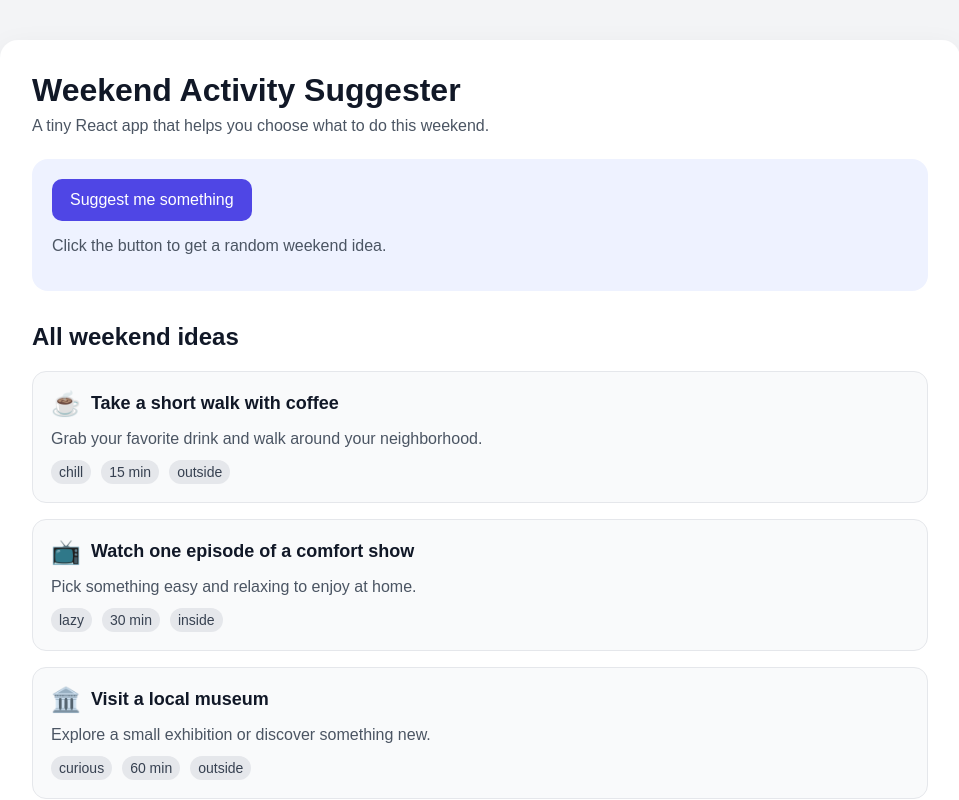
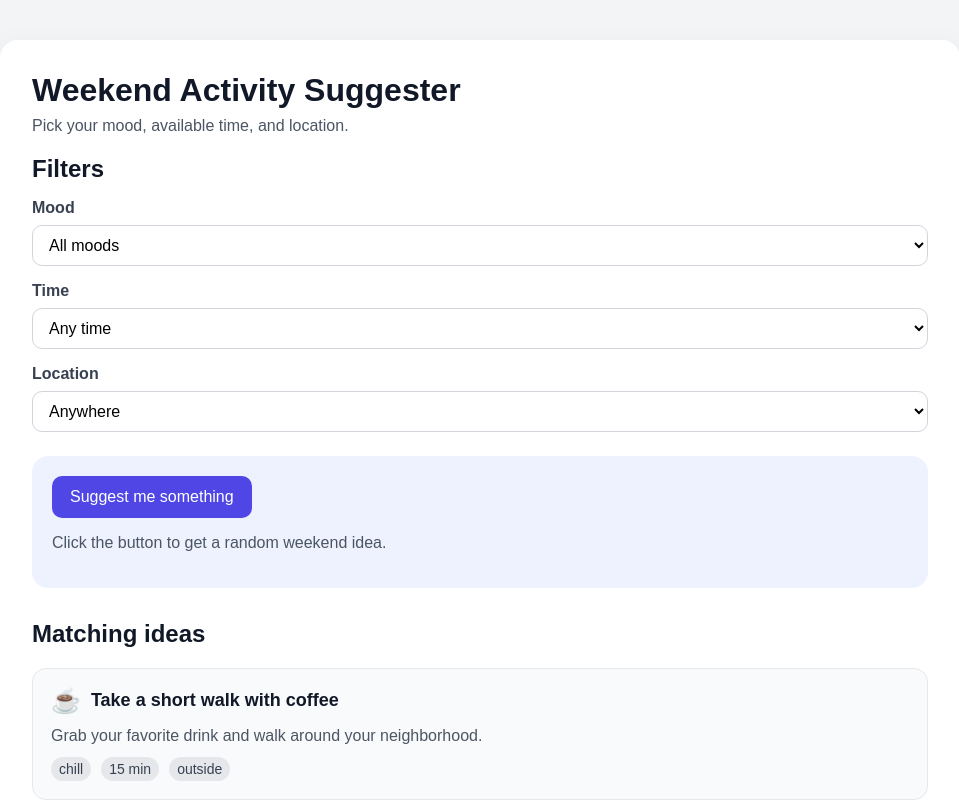
Before and after one commit to chiffa-fox/ReactWorkshop-WeekendActivitySuggester, a React (Vite) app: page / in a window 1280 px wide. Shown: the top 800 px of the page, without its empty margins (160-1119 px from the left). Built offline with nearby package versions, Linux system fonts and the light colour scheme.

Commit message:
Step 3: add mood, time, and location filters

```diff
--- a/src/App.css
+++ b/src/App.css
@@ -110,3 +110,32 @@
     margin: 0;
     font-size: 22px;
 }
+.filters {
+    margin-bottom: 24px;
+}
+
+.filters h2 {
+    margin-bottom: 16px;
+}
+
+.filters-grid {
+    display: grid;
+    grid-template-columns: 1fr;
+    gap: 16px;
+}
+
+.filter-group label {
+    display: block;
+    margin-bottom: 8px;
+    font-weight: 600;
+    color: #374151;
+}
+
+.filter-group select {
+    width: 100%;
+    padding: 10px 12px;
+    font-size: 16px;
+    border: 1px solid #d1d5db;
+    border-radius: 10px;
+    background: white;
+}
--- a/src/App.jsx
+++ b/src/App.jsx
@@ -1,31 +1,69 @@
-import { useState } from 'react';
+import { useEffect, useState } from 'react';
 import './App.css';
 import Header from './components/Header';
+import Filters from './components/Filters';
 import ActivityList from './components/ActivityList';
 import SuggestionCard from './components/SuggestionCard';
 import { activities } from './data/activities';
 
 function App() {
+    const [filters, setFilters] = useState({
+        mood: 'all',
+        time: 'all',
+        location: 'all',
+    });
+
     const [suggestion, setSuggestion] = useState(null);
 
+    function handleFilterChange(name, value) {
+        setFilters((prevFilters) => ({
+            ...prevFilters,
+            [name]: value,
+        }));
+    }
+
+    const filteredActivities = activities.filter((activity) => {
+        const matchesMood =
+            filters.mood === 'all' || activity.mood === filters.mood;
+
+        const matchesTime =
+            filters.time === 'all' || activity.time === filters.time;
+
+        const matchesLocation =
+            filters.location === 'all' || activity.location === filters.location;
+
+        return matchesMood && matchesTime && matchesLocation;
+    });
+
     function handleSuggestActivity() {
-        const randomIndex = Math.floor(Math.random() * activities.length);
-        setSuggestion(activities[randomIndex]);
+        if (filteredActivities.length === 0) {
+            setSuggestion(null);
+            return;
+        }
+
+        const randomIndex = Math.floor(Math.random() * filteredActivities.length);
+        setSuggestion(filteredActivities[randomIndex]);
     }
+
+    useEffect(() => {
+        setSuggestion(null);
+    }, [filters]);
 
     return (
         <div className="app">
             <Header
                 title="Weekend Activity Suggester"
-                subtitle="A tiny React app that helps you choose what to do this weekend."
+                subtitle="Pick your mood, available time, and location."
             />
+
+            <Filters filters={filters} onFilterChange={handleFilterChange} />
 
             <SuggestionCard
                 suggestion={suggestion}
                 onSuggest={handleSuggestActivity}
             />
 
-            <ActivityList activities={activities} />
+            <ActivityList activities={filteredActivities} />
         </div>
     );
 }
--- a/src/components/ActivityList.jsx
+++ b/src/components/ActivityList.jsx
@@ -1,8 +1,11 @@
-function ActivityList({ activities }) {
+function ActivityList({activities}) {
     return (
         <section className="activity-list">
-            <h2>All weekend ideas</h2>
+            <h2>Matching ideas</h2>
 
+            {activities.length === 0 ? (
+                <p>No activities match these filters yet.</p>
+            ) : (
                 <div className="activity-grid">
                     {activities.map((activity) => (
                         <article key={activity.id} className="activity-item">
@@ -21,6 +24,7 @@ function ActivityList({ activities }) {
                         </article>
                     ))}
                 </div>
+            )}
         </section>
     );
 }
--- a/src/components/Filters.jsx
+++ b/src/components/Filters.jsx
@@ -1,20 +1,52 @@
-function Filters({ selectedCategory, onCategoryChange }) {
+function Filters({ filters, onFilterChange }) {
     return (
         <section className="filters">
-            <label htmlFor="category">Choose a category:</label>
+            <h2>Filters</h2>
 
-            <select
-                id="category"
-                value={selectedCategory}
-                onChange={(event) => onCategoryChange(event.target.value)}
-            >
-                <option value="all">All</option>
-                <option value="outdoor">Outdoor</option>
-                <option value="relaxing">Relaxing</option>
-                <option value="indoor">Indoor</option>
-                <option value="creative">Creative</option>
-                <option value="culture">Culture</option>
-            </select>
+            <div className="filters-grid">
+                <div className="filter-group">
+                    <label htmlFor="mood">Mood</label>
+                    <select
+                        id="mood"
+                        value={filters.mood}
+                        onChange={(event) => onFilterChange('mood', event.target.value)}
+                    >
+                        <option value="all">All moods</option>
+                        <option value="chill">Chill</option>
+                        <option value="lazy">Lazy</option>
+                        <option value="curious">Curious</option>
+                        <option value="creative">Creative</option>
+                        <option value="social">Social</option>
+                    </select>
+                </div>
+
+                <div className="filter-group">
+                    <label htmlFor="time">Time</label>
+                    <select
+                        id="time"
+                        value={filters.time}
+                        onChange={(event) => onFilterChange('time', event.target.value)}
+                    >
+                        <option value="all">Any time</option>
+                        <option value="15">15 min</option>
+                        <option value="30">30 min</option>
+                        <option value="60">60 min</option>
+                    </select>
+                </div>
+
+                <div className="filter-group">
+                    <label htmlFor="location">Location</label>
+                    <select
+                        id="location"
+                        value={filters.location}
+                        onChange={(event) => onFilterChange('location', event.target.value)}
+                    >
+                        <option value="all">Anywhere</option>
+                        <option value="inside">Inside</option>
+                        <option value="outside">Outside</option>
+                    </select>
+                </div>
+            </div>
         </section>
     );
 }
```
Lines whose indentation alone changed are shown as unchanged.
